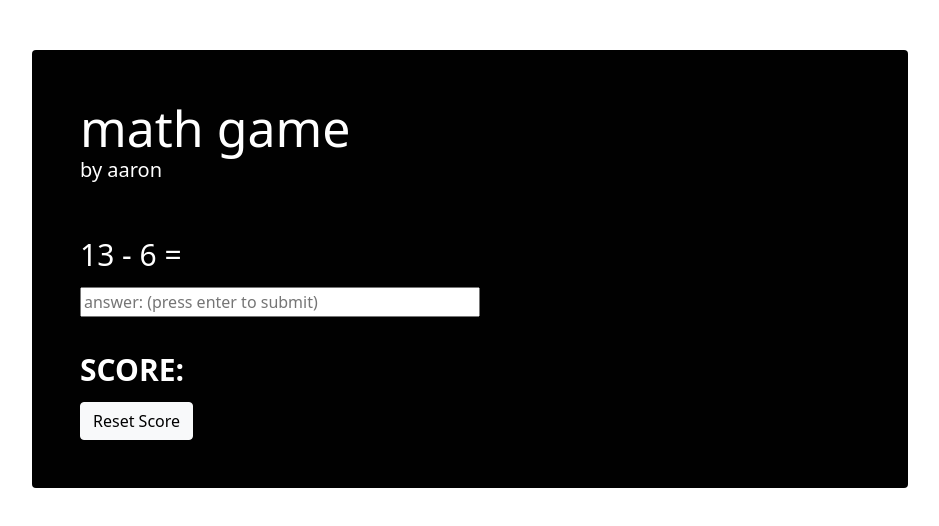
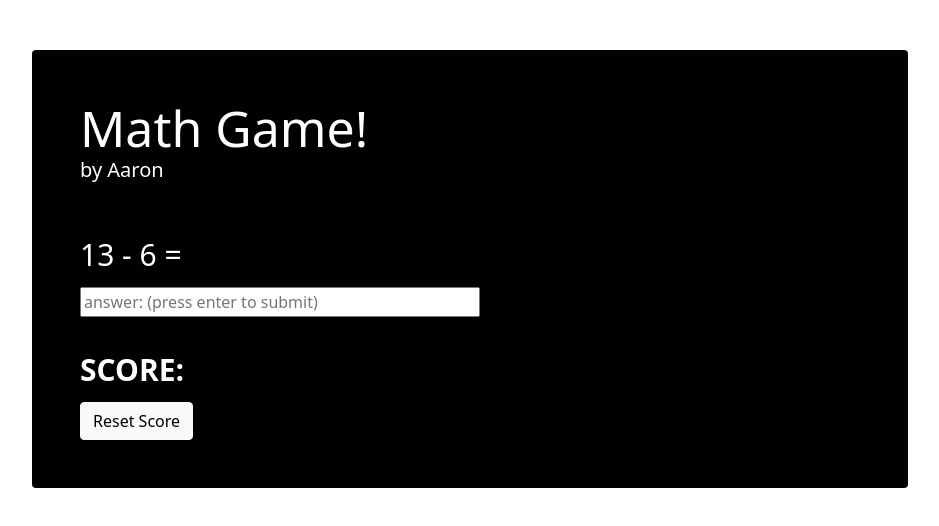
Before and after one commit to aaronpo97/mathGameDOM, a plain HTML site: page index.html in a window 1280 px wide. Shown: the whole page, without its empty margins (170-1109 px from the left). Drawn offline with nearby package versions, Linux system fonts and the light colour scheme.

Commit message:
edited html

```diff
--- a/index.html
+++ b/index.html
@@ -11,46 +11,22 @@
     </head>
 
     <body>
-
         <main class="container">
             <div class="p-4 p-md-5 mb-4 text-white rounded" id="gameGUI">
-
-                <h1 class="display-4">math game</h1>
-                <h2 class="lead">by aaron</h2>
+                <h1 class="display-4">Math Game!</h1>
+                <h2 class="lead">by Aaron</h2>
                 <div id="mathQuestion"></div>
-
-
-
-
-
-
                 <form action="/nowhere" id="inputAnswers">
                     <div class="input-group mb-3">
-
                         <input id="answer" type="text" autocomplete="off" placeholder="answer: (press enter to submit)">
                     </div>
                 </form>
-
                 <div id="score">
                     SCORE:
                 </div>
-
                 <button id="reset" class="btn btn-light">Reset Score</button>
-
-
-
-
             </div>
-
-
-
-
-
-
-
-
         </main>
-
         <script src="app.js"></script>
     </body>
 
```
